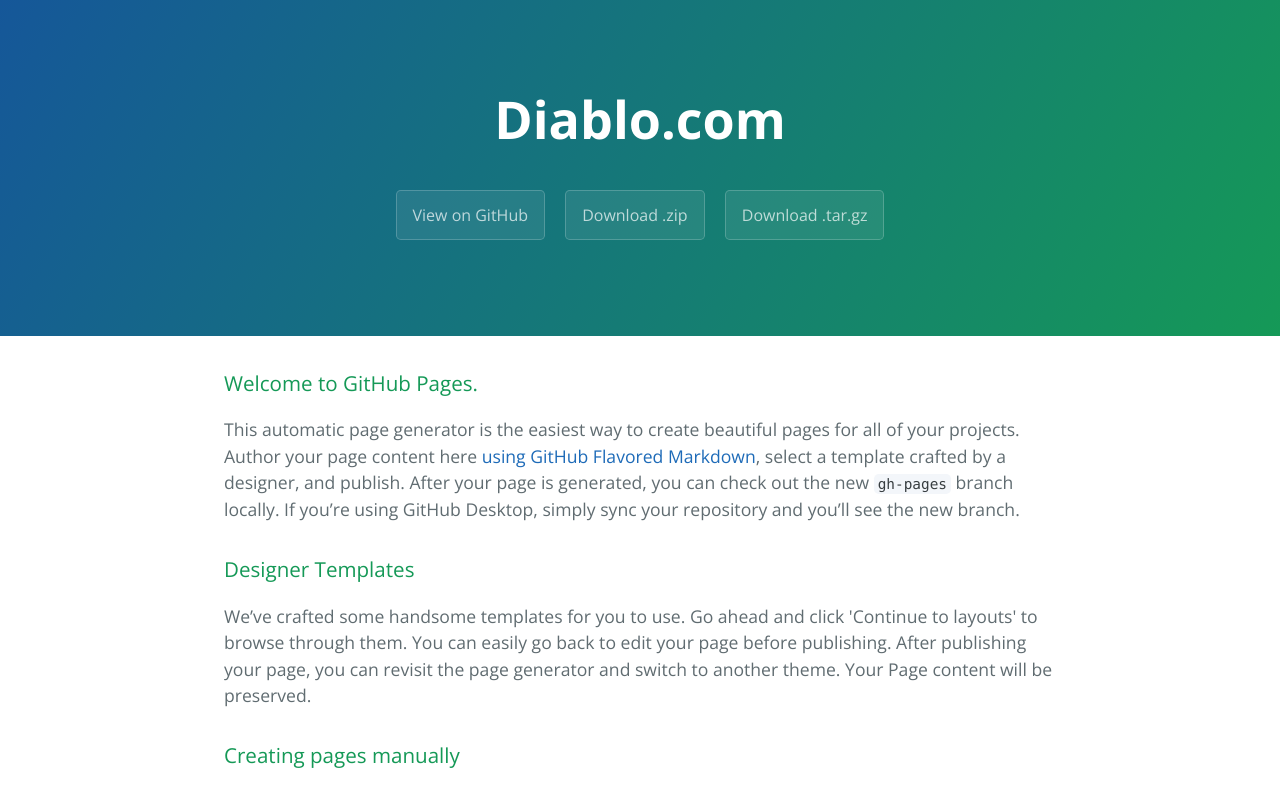
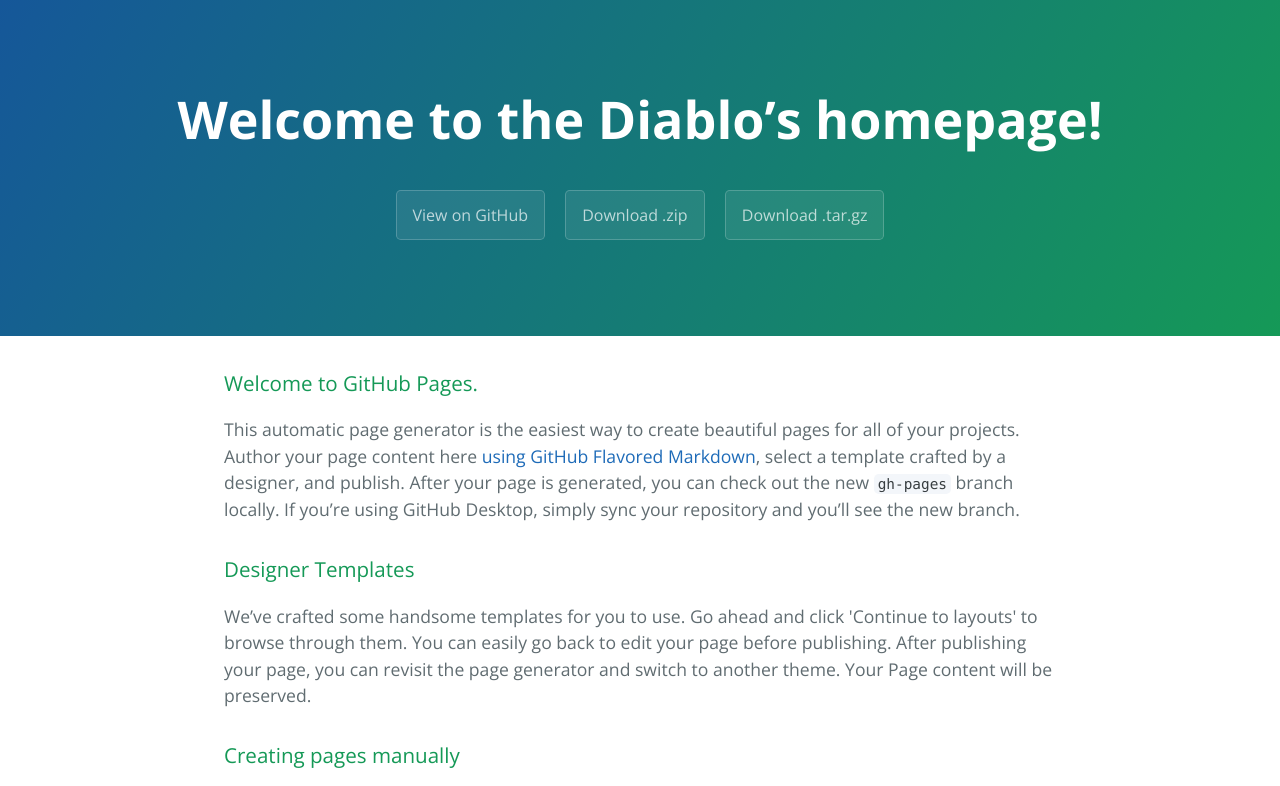
Before and after one commit to diablosean/diablo.com, a plain HTML site: page index.html in a window 1280 px wide. Shown: the top 786 px of the page. Drawn offline with nearby package versions, Linux system fonts and the light colour scheme.

Commit message:
Update index.html
change the title

```diff
--- a/index.html
+++ b/index.html
@@ -11,7 +11,7 @@
   </head>
   <body>
     <section class="page-header">
-      <h1 class="project-name">Diablo.com</h1>
+      <h1 class="project-name">Welcome to the Diablo’s homepage!</h1>
       <h2 class="project-tagline"></h2>
       <a href="https://github.com/diablosean/diablo.com" class="btn">View on GitHub</a>
       <a href="https://github.com/diablosean/diablo.com/zipball/master" class="btn">Download .zip</a>
```
